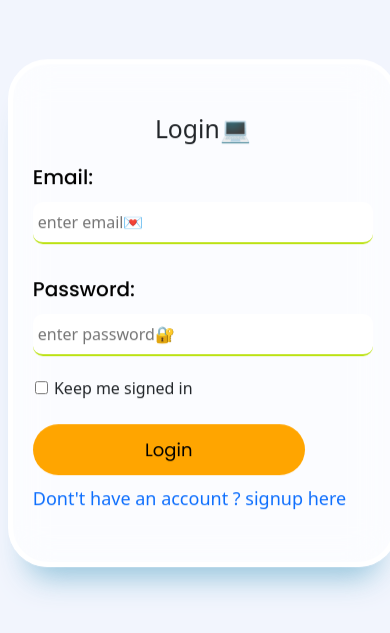
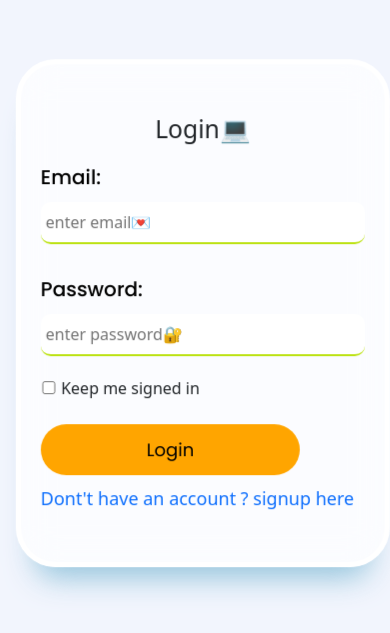
Before and after one commit to Mdsamir92/crud, a React (Create React App) app: page / in a window 390 px wide. Shown: the part 151-784 px from the top of the page. Built offline with nearby package versions, Linux system fonts and the light colour scheme.

Commit message:
Update Login.css

```diff
--- a/src/components/login/Login.css
+++ b/src/components/login/Login.css
@@ -93,7 +93,7 @@ label {
 
   .form-container {
     padding: 50px 20px;
-    width: 100%;
+    width: 96%;
     margin: 0px;
 
   }
```
